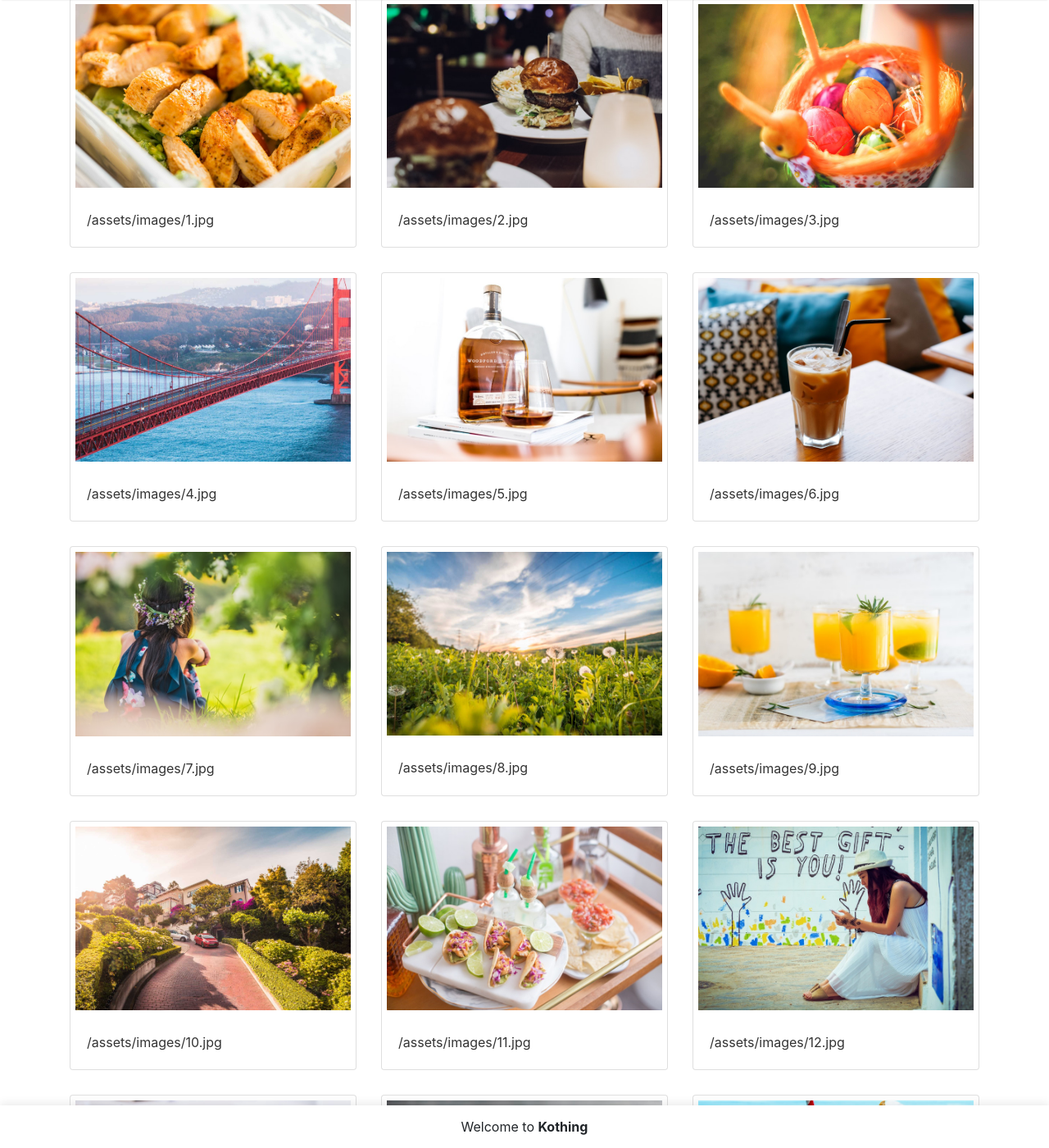
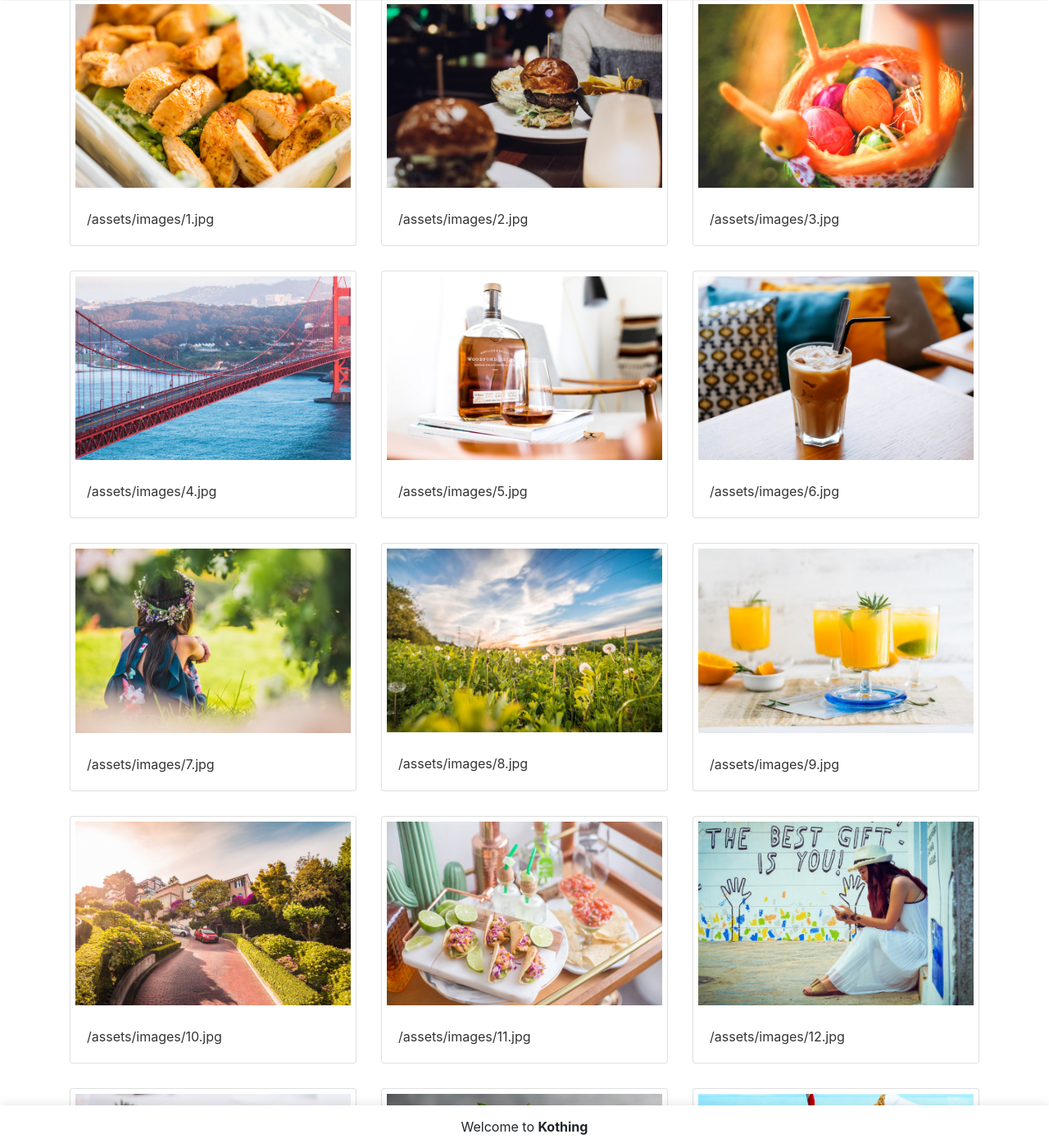
Before and after one commit to kothing/kothing.github.io, a Jekyll site: the page built from _pages/image.md, in a window 1280 px wide and 1400 px high, scrolled down 329 px. Shown: the whole window at 82% size. Built offline with Jekyll 4.4.1, drawn with Linux system fonts in a browser that asks for light colours; nearby versions of some CDN libraries; comment, search, counter and statistics services are not loaded.

Commit message:
Update screen.css

```diff
--- a/assets/css/screen.css
+++ b/assets/css/screen.css
@@ -134,7 +134,7 @@ section.recent-posts {
 
 .article-post {
     font-size: 1.0rem;
-    line-height: 1.625rem;
+    line-height: 1.5rem;
     color: rgba(0, 0, 0, .8);
 }
 
```
